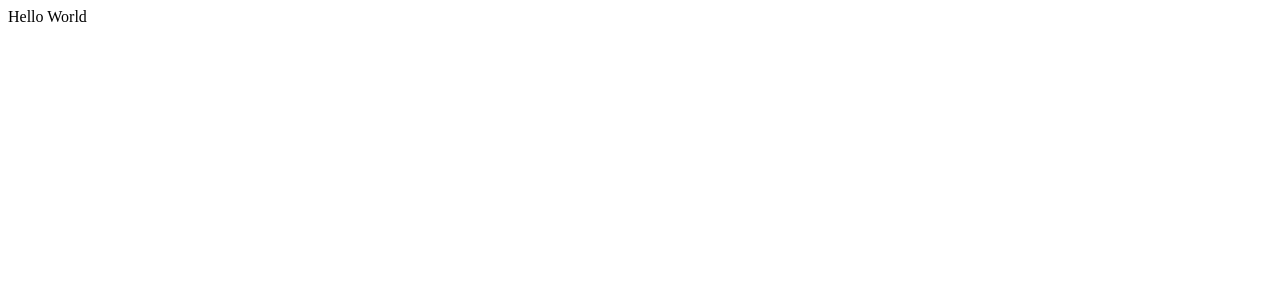
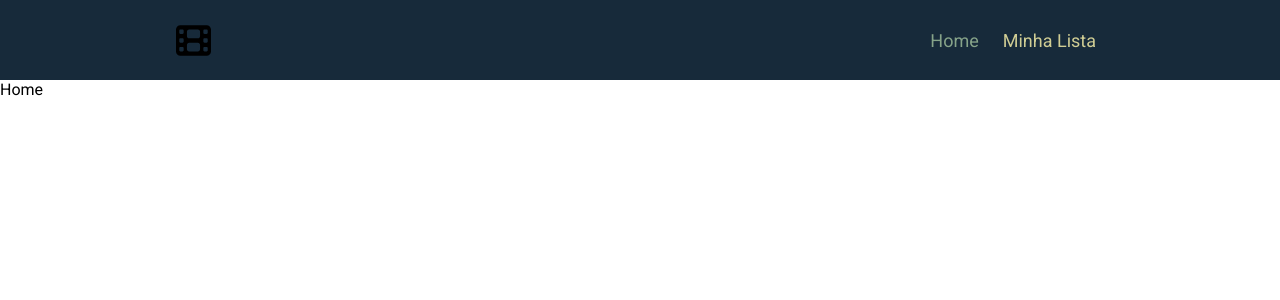
Before and after one commit to elianDev/filmoteca, a React (Vite) app: page / in a window 1280 px wide. Shown: the top 300 px of the page. Built offline with nearby package versions, Linux system fonts and the light colour scheme.

Commit message:
added header

```diff
--- a/package.json
+++ b/package.json
@@ -12,11 +12,13 @@
     "history": "^5.3.0",
     "react": "^18.2.0",
     "react-dom": "^18.2.0",
-    "react-router-dom": "^6.9.0"
+    "react-router-dom": "^6.9.0",
+    "styled-components": "^5.3.9"
   },
   "devDependencies": {
     "@types/react": "^18.0.27",
     "@types/react-dom": "^18.0.10",
+    "@types/styled-components": "^5.1.26",
     "@vitejs/plugin-react": "^3.1.0",
     "typescript": "^4.9.3",
     "vite": "^4.1.0"
--- a/src/App.tsx
+++ b/src/App.tsx
@@ -1,7 +1,19 @@
 import React from "react";
+import { BrowserRouter, Routes, Route } from "react-router-dom";
+import Header from "./components/Header";
+import Home from "./components/Home";
+import List from "./components/List";
 
 function App() {
-  return <div>Hello World</div>;
+  return (
+    <BrowserRouter>
+      <Header />
+      <Routes>
+        <Route path="/" element={<Home />} />
+        <Route path="lista" element={<List />} />
+      </Routes>
+    </BrowserRouter>
+  );
 }
 
 export default App;
--- /dev/null
+++ b/src/components/Header.tsx
@@ -0,0 +1,22 @@
+import React from "react";
+import { NavLink } from "react-router-dom";
+import logo from "../assets/film-solid.svg";
+import { HeaderContainer } from "../styles/Header.styles";
+
+const Header = () => {
+  return (
+    <HeaderContainer>
+      <div className="container">
+        <img src={logo} alt="Logo" />
+        <nav>
+          <NavLink to="/" end>
+            Home
+          </NavLink>
+          <NavLink to="lista">Minha Lista</NavLink>
+        </nav>
+      </div>
+    </HeaderContainer>
+  );
+};
+
+export default Header;
--- /dev/null
+++ b/src/components/Home.tsx
@@ -0,0 +1,7 @@
+import React from "react";
+
+const Home = () => {
+  return <div>Home</div>;
+};
+
+export default Home;
--- /dev/null
+++ b/src/components/List.tsx
@@ -0,0 +1,7 @@
+import React from "react";
+
+const List = () => {
+  return <div>List</div>;
+};
+
+export default List;
--- /dev/null
+++ b/src/global.css
@@ -0,0 +1,47 @@
+@import url("https://fonts.googleapis.com/css2?family=Roboto:wght@400;700&display=swap");
+
+:root {
+  --bg-header: #172a3a;
+  --bg-primary: #508991;
+  --bg-secundary: #004346;
+
+  --text-color-01: #d0cd94;
+  --text-color-02: #a5a078;
+
+  --active: #86a389;
+  --green: #82b43f;
+  --orange: #d56f3e;
+}
+
+* {
+  margin: 0;
+  padding: 0;
+  box-sizing: border-box;
+  font-family: "Roboto", sans-serif;
+}
+
+img {
+  display: block;
+  max-width: 100%;
+  max-height: 100%;
+}
+
+h1,
+h2,
+h3,
+p,
+a {
+  margin: 0;
+  padding: 0;
+}
+
+a {
+  text-decoration: none;
+  color: initial;
+}
+
+.container {
+  margin: 0 auto;
+  padding: 0 1rem;
+  max-width: 60rem;
+}
--- a/src/main.tsx
+++ b/src/main.tsx
@@ -1,6 +1,7 @@
 import React from "react";
 import ReactDOM from "react-dom/client";
 import App from "./App";
+import "./global.css";
 
 ReactDOM.createRoot(document.getElementById("root") as HTMLElement).render(
   <React.StrictMode>
--- /dev/null
+++ b/src/styles/Header.styles.ts
@@ -0,0 +1,29 @@
+import styled from "styled-components";
+
+export const HeaderContainer = styled.header`
+  background: var(--bg-header);
+  div {
+    display: flex;
+    justify-content: space-between;
+    align-items: center;
+    height: 5rem;
+
+    nav {
+      display: flex;
+      gap: 0.5rem;
+
+      a {
+        color: var(--text-color-01);
+        font-size: 1.125rem;
+        padding: 0.5rem;
+      }
+
+      a.active {
+        color: var(--active);
+      }
+    }
+    img {
+      height: 35px;
+    }
+  }
+`;
```
Also changed, not shown: src/assets/film-solid.svg (added), 1 other file (tests, documents, lock files or other folders).
